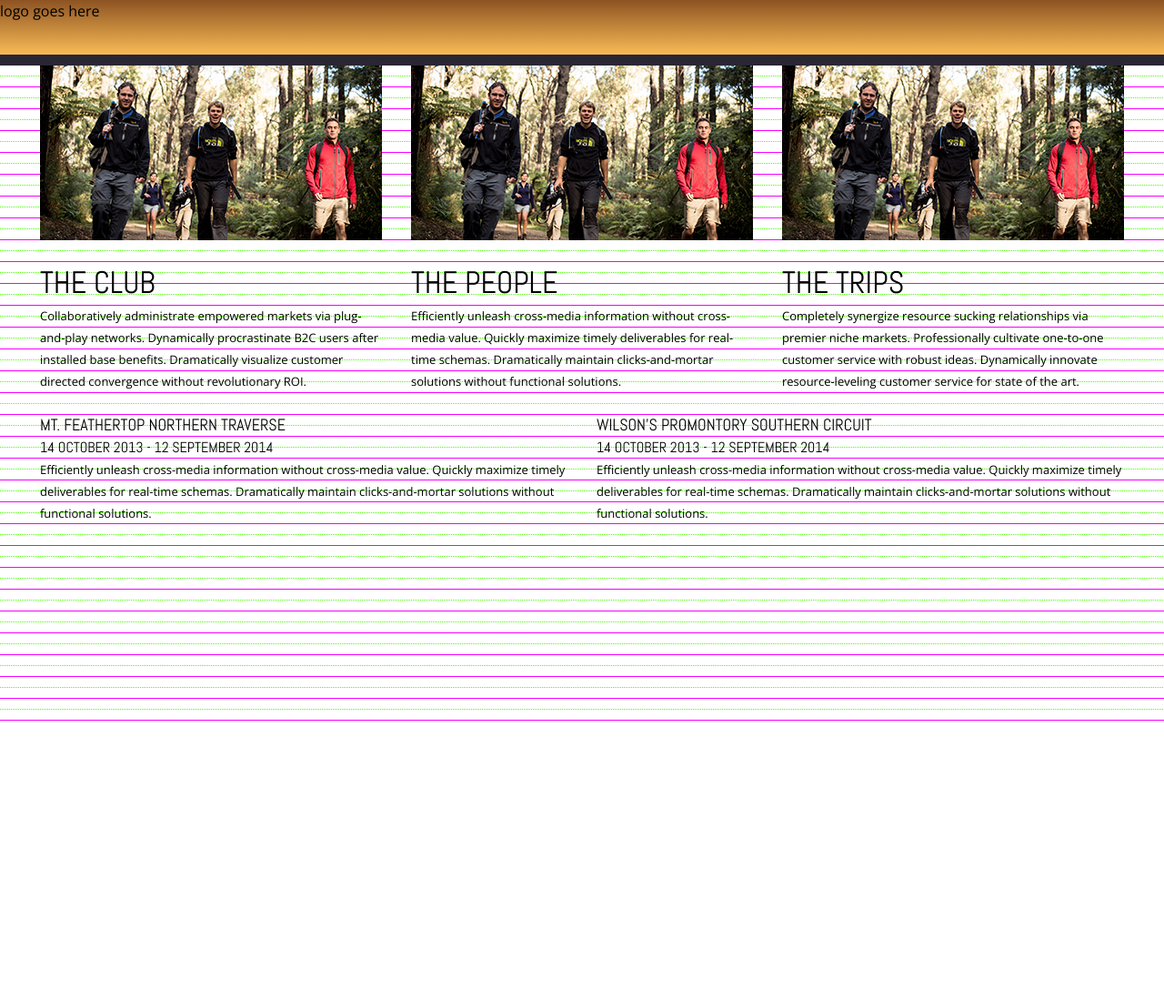
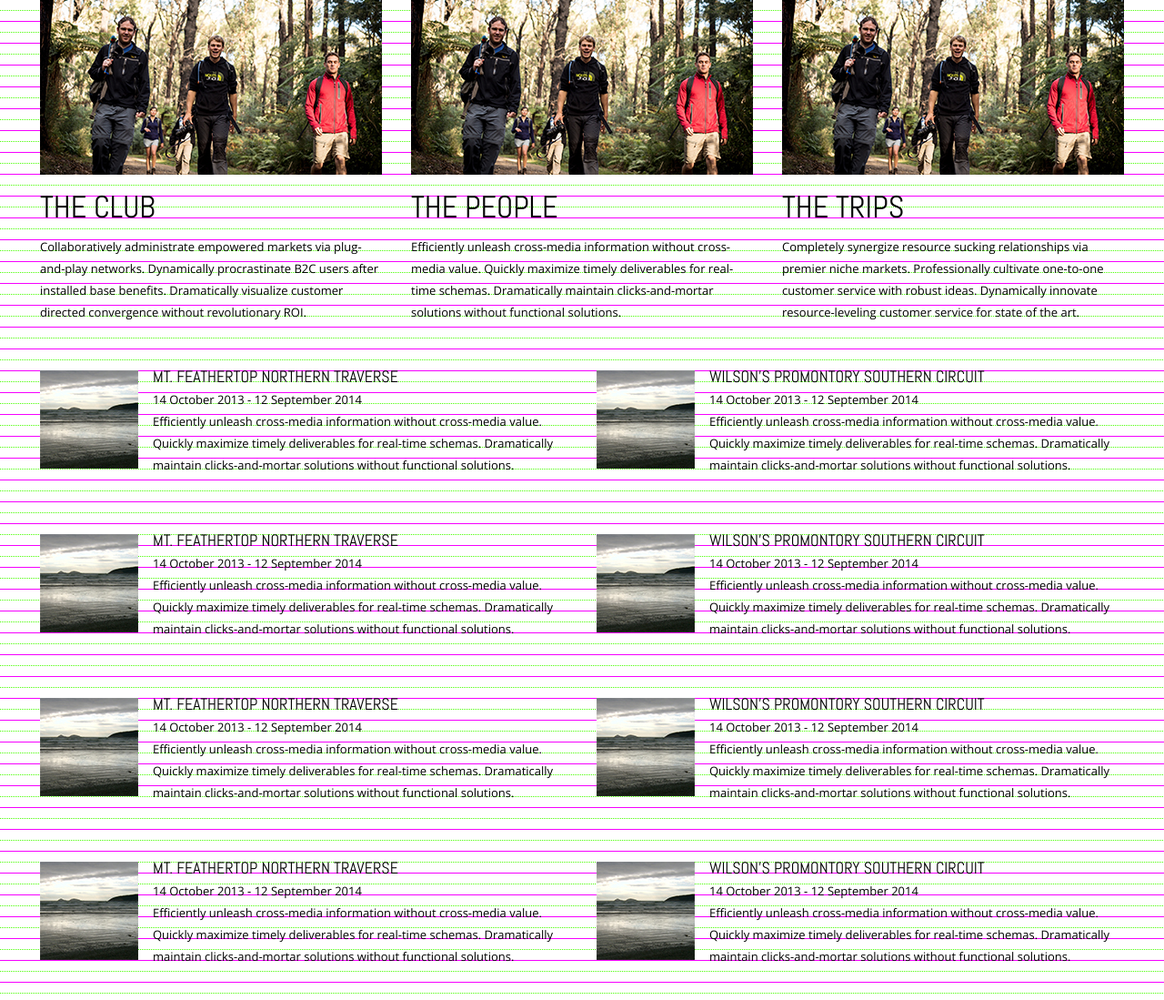
Before and after one commit to normandy153/serina, a PHP site: page / in a window 1280 px wide. Shown: the whole page at 91% size. Before the commit the page ends 792 px from the top, so only its background shows below. Run offline with PHP 8.4, Linux system fonts and the light colour scheme.

Commit message:
Screw em's

```diff
--- a/prototypes/responsive/index.html
+++ b/prototypes/responsive/index.html
@@ -4,6 +4,9 @@
     <title>Responsive test</title>
     <link href='./reset.css' rel='stylesheet' type='text/css' media='screen' />
 
+	<style type='text/css'>
+
+	</style>
     <!-- Typography -->
     <link href='http://fonts.googleapis.com/css?family=Abel' rel='stylesheet' type='text/css'>
 	<link href='http://fonts.googleapis.com/css?family=Open+Sans:400,700' rel='stylesheet' type='text/css'>
@@ -21,16 +24,15 @@
     <![endif]-->
 </head>
 <body>
+    <!--<header>-->
+        <!--<section>-->
+        <!--logo goes here-->
+        <!--</section>-->
+        <!--<nav>-->
 
-    <header>
-        <section>
-        logo goes here
-        </section>
-        <nav>
-
-        </nav>
-        <!--<img src='./banner.jpg' alt='Name' title='Name' width='100%' />-->
-    </header>
+        <!--</nav>-->
+        <!--&lt;!&ndash;<img src='./banner.jpg' alt='Name' title='Name' width='100%' />&ndash;&gt;-->
+    <!--</header>-->
 
     <div id='content'>
 		<div class='grid3'>
@@ -56,127 +58,123 @@
 				</p>
 			</section>
 		</div>
-
 		<div class='grid2'>
-			<ul>
+			<ul class='event-listing'>
 				<li>
 					<article>
+						<div class='avatar'>
+							<img src='./event-avatar.jpg' alt='' title='' />
+						</div>
+						<div class='description'>
 							<h4>Mt. Feathertop Northern Traverse</h4>
-						<time>14 October 2013 - 12 September 2014</time>
+							<span>14 October 2013 - 12 September 2014</span>
 							<p>
 								Efficiently unleash cross-media information without cross-media value. Quickly maximize timely deliverables for real-time schemas. Dramatically maintain clicks-and-mortar solutions without functional solutions.
 							</p>
+						</div>
 					</article>
 				</li>
 				<li>
 					<article>
+						<div class='avatar'>
+							<img src='./event-avatar.jpg' alt='' title='' />
+						</div>
+						<div class='description'>
 							<h4>Wilson's Promontory Southern Circuit</h4>
-						<time>14 October 2013 - 12 September 2014</time>
+							<span>14 October 2013 - 12 September 2014</span>
 							<p>
 								Efficiently unleash cross-media information without cross-media value. Quickly maximize timely deliverables for real-time schemas. Dramatically maintain clicks-and-mortar solutions without functional solutions.
 							</p>
+						</div>
+					</article>
+				</li>
+				<li>
+					<article>
+						<div class='avatar'>
+							<img src='./event-avatar.jpg' alt='' title='' />
+						</div>
+						<div class='description'>
+							<h4>Mt. Feathertop Northern Traverse</h4>
+							<span>14 October 2013 - 12 September 2014</span>
+							<p>
+								Efficiently unleash cross-media information without cross-media value. Quickly maximize timely deliverables for real-time schemas. Dramatically maintain clicks-and-mortar solutions without functional solutions.
+							</p>
+						</div>
+					</article>
+				</li>
+				<li>
+					<article>
+						<div class='avatar'>
+							<img src='./event-avatar.jpg' alt='' title='' />
+						</div>
+						<div class='description'>
+							<h4>Wilson's Promontory Southern Circuit</h4>
+							<span>14 October 2013 - 12 September 2014</span>
+							<p>
+								Efficiently unleash cross-media information without cross-media value. Quickly maximize timely deliverables for real-time schemas. Dramatically maintain clicks-and-mortar solutions without functional solutions.
+							</p>
+						</div>
+					</article>
+				</li>
+				<li>
+					<article>
+						<div class='avatar'>
+							<img src='./event-avatar.jpg' alt='' title='' />
+						</div>
+						<div class='description'>
+							<h4>Mt. Feathertop Northern Traverse</h4>
+							<span>14 October 2013 - 12 September 2014</span>
+							<p>
+								Efficiently unleash cross-media information without cross-media value. Quickly maximize timely deliverables for real-time schemas. Dramatically maintain clicks-and-mortar solutions without functional solutions.
+							</p>
+						</div>
+					</article>
+				</li>
+				<li>
+					<article>
+						<div class='avatar'>
+							<img src='./event-avatar.jpg' alt='' title='' />
+						</div>
+						<div class='description'>
+							<h4>Wilson's Promontory Southern Circuit</h4>
+							<span>14 October 2013 - 12 September 2014</span>
+							<p>
+								Efficiently unleash cross-media information without cross-media value. Quickly maximize timely deliverables for real-time schemas. Dramatically maintain clicks-and-mortar solutions without functional solutions.
+							</p>
+						</div>
+					</article>
+				</li>
+				<li>
+					<article>
+						<div class='avatar'>
+							<img src='./event-avatar.jpg' alt='' title='' />
+						</div>
+						<div class='description'>
+							<h4>Mt. Feathertop Northern Traverse</h4>
+							<span>14 October 2013 - 12 September 2014</span>
+							<p>
+								Efficiently unleash cross-media information without cross-media value. Quickly maximize timely deliverables for real-time schemas. Dramatically maintain clicks-and-mortar solutions without functional solutions.
+							</p>
+						</div>
+					</article>
+				</li>
+				<li>
+					<article>
+						<div class='avatar'>
+							<img src='./event-avatar.jpg' alt='' title='' />
+						</div>
+						<div class='description'>
+							<h4>Wilson's Promontory Southern Circuit</h4>
+							<span>14 October 2013 - 12 September 2014</span>
+							<p>
+								Efficiently unleash cross-media information without cross-media value. Quickly maximize timely deliverables for real-time schemas. Dramatically maintain clicks-and-mortar solutions without functional solutions.
+							</p>
+						</div>
 					</article>
 				</li>
 			</ul>
 		</div>
-
-		<!--<p>-->
-			<!--Efficiently unleash cross-media information without cross-media value. Quickly maximize timely deliverables for real-time schemas. Dramatically maintain clicks-and-mortar solutions without functional solutions.-->
-		<!--</p>-->
-
-		<!--<h2>Efficiently unleash cross-media information without cross-media value. Quickly maximize timely deliverables for real-time schemas. Dramatically maintain clicks-and-mortar solutions without functional solutions.</h2>-->
-		<!--<p>-->
-			<!--Efficiently unleash cross-media information without cross-media value. Quickly maximize timely deliverables for real-time schemas. Dramatically maintain clicks-and-mortar solutions without functional solutions.-->
-		<!--</p>-->
-		<!--<p>-->
-			<!--Efficiently unleash cross-media information without cross-media value. Quickly maximize timely deliverables for real-time schemas. Dramatically maintain clicks-and-mortar solutions without functional solutions.-->
-		<!--</p>-->
-
-		<!--<h2>Efficiently unleash cross-media information without cross-media value. Quickly maximize timely deliverables for real-time schemas. Dramatically maintain clicks-and-mortar solutions without functional solutions.</h2>-->
-		<!--<p>-->
-			<!--Efficiently unleash cross-media information without cross-media value. Quickly maximize timely deliverables for real-time schemas. Dramatically maintain clicks-and-mortar solutions without functional solutions.-->
-		<!--</p>-->
-		<!--<p>-->
-			<!--Efficiently unleash cross-media information without cross-media value. Quickly maximize timely deliverables for real-time schemas. Dramatically maintain clicks-and-mortar solutions without functional solutions.-->
-		<!--</p>-->
-
-		<!--<h2>Efficiently unleash cross-media information without cross-media value. Quickly maximize timely deliverables for real-time schemas. Dramatically maintain clicks-and-mortar solutions without functional solutions.</h2>-->
-		<!--<p>-->
-			<!--Efficiently unleash cross-media information without cross-media value. Quickly maximize timely deliverables for real-time schemas. Dramatically maintain clicks-and-mortar solutions without functional solutions.-->
-		<!--</p>-->
-		<!--<p>-->
-			<!--Efficiently unleash cross-media information without cross-media value. Quickly maximize timely deliverables for real-time schemas. Dramatically maintain clicks-and-mortar solutions without functional solutions.-->
-		<!--</p>-->
-
-		<!--<h3>Efficiently unleash cross-media information without cross-media value. Quickly maximize timely deliverables for real-time schemas. Dramatically maintain clicks-and-mortar solutions without functional solutions.</h3>-->
-		<!--<p>-->
-			<!--Efficiently unleash cross-media information without cross-media value. Quickly maximize timely deliverables for real-time schemas. Dramatically maintain clicks-and-mortar solutions without functional solutions.-->
-		<!--</p>-->
-		<!--<p>-->
-			<!--Efficiently unleash cross-media information without cross-media value. Quickly maximize timely deliverables for real-time schemas. Dramatically maintain clicks-and-mortar solutions without functional solutions.-->
-		<!--</p>-->
-
-		<!--<h4>Efficiently unleash cross-media information without cross-media value. Quickly maximize timely deliverables for real-time schemas. Dramatically maintain clicks-and-mortar solutions without functional solutions.</h4>-->
-		<!--<p>-->
-			<!--Efficiently unleash cross-media information without cross-media value. Quickly maximize timely deliverables for real-time schemas. Dramatically maintain clicks-and-mortar solutions without functional solutions.-->
-		<!--</p>-->
-
-		<!--<h4>Efficiently unleash cross-media information without cross-media value. Quickly maximize timely deliverables for real-time schemas. Dramatically maintain clicks-and-mortar solutions without functional solutions.</h4>-->
-		<!--<p>-->
-			<!--Efficiently unleash cross-media information without cross-media value. Quickly maximize timely deliverables for real-time schemas. Dramatically maintain clicks-and-mortar solutions without functional solutions.-->
-		<!--</p>-->
-		<!--<p>-->
-			<!--Efficiently unleash cross-media information without cross-media value. Quickly maximize timely deliverables for real-time schemas. Dramatically maintain clicks-and-mortar solutions without functional solutions.-->
-		<!--</p>-->
-
-		<!--<h4>Efficiently unleash cross-media information without cross-media value. Quickly maximize timely deliverables for real-time schemas. Dramatically maintain clicks-and-mortar solutions without functional solutions.</h4>-->
-		<!--<p>-->
-			<!--Efficiently unleash cross-media information without cross-media value. Quickly maximize timely deliverables for real-time schemas. Dramatically maintain clicks-and-mortar solutions without functional solutions.-->
-		<!--</p>-->
-
-		<!--<h5>Efficiently unleash cross-media information without cross-media value. Quickly maximize timely deliverables for real-time schemas. Dramatically maintain clicks-and-mortar solutions without functional solutions.</h5>-->
-		<!--<p>-->
-			<!--Efficiently unleash cross-media information without cross-media value. Quickly maximize timely deliverables for real-time schemas. Dramatically maintain clicks-and-mortar solutions without functional solutions.-->
-		<!--</p>-->
-		<!--<p>-->
-			<!--Efficiently unleash cross-media information without cross-media value. Quickly maximize timely deliverables for real-time schemas. Dramatically maintain clicks-and-mortar solutions without functional solutions.-->
-		<!--</p>-->
-
-		<!--<h5>Efficiently unleash cross-media information without cross-media value. Quickly maximize timely deliverables for real-time schemas. Dramatically maintain clicks-and-mortar solutions without functional solutions.</h5>-->
-		<!--<p>-->
-			<!--Efficiently unleash cross-media information without cross-media value. Quickly maximize timely deliverables for real-time schemas. Dramatically maintain clicks-and-mortar solutions without functional solutions.-->
-		<!--</p>-->
-		<!--<p>-->
-			<!--Efficiently unleash cross-media information without cross-media value. Quickly maximize timely deliverables for real-time schemas. Dramatically maintain clicks-and-mortar solutions without functional solutions.-->
-		<!--</p>-->
-
-		<!--<h5>Efficiently unleash cross-media information without cross-media value. Quickly maximize timely deliverables for real-time schemas. Dramatically maintain clicks-and-mortar solutions without functional solutions.</h5>-->
-		<!--<p>-->
-			<!--Efficiently unleash cross-media information without cross-media value. Quickly maximize timely deliverables for real-time schemas. Dramatically maintain clicks-and-mortar solutions without functional solutions.-->
-		<!--</p>-->
-		<!--<p>-->
-			<!--Efficiently unleash cross-media information without cross-media value. Quickly maximize timely deliverables for real-time schemas. Dramatically maintain clicks-and-mortar solutions without functional solutions.-->
-		<!--</p>-->
-
-		<!--<h6>Efficiently unleash cross-media information without cross-media value. Quickly maximize timely deliverables for real-time schemas. Dramatically maintain clicks-and-mortar solutions without functional solutions.</h6>-->
-		<!--<p>-->
-			<!--Efficiently unleash cross-media information without cross-media value. Quickly maximize timely deliverables for real-time schemas. Dramatically maintain clicks-and-mortar solutions without functional solutions.-->
-		<!--</p>-->
-
-		<!--<h6>Efficiently unleash cross-media information without cross-media value. Quickly maximize timely deliverables for real-time schemas. Dramatically maintain clicks-and-mortar solutions without functional solutions.</h6>-->
-		<!--<p>-->
-			<!--Efficiently unleash cross-media information without cross-media value. Quickly maximize timely deliverables for real-time schemas. Dramatically maintain clicks-and-mortar solutions without functional solutions.-->
-		<!--</p>-->
-		<!--<p>-->
-			<!--Efficiently unleash cross-media information without cross-media value. Quickly maximize timely deliverables for real-time schemas. Dramatically maintain clicks-and-mortar solutions without functional solutions.-->
-		<!--</p>-->
-
-		<!--<h6>Efficiently unleash cross-media information without cross-media value. Quickly maximize timely deliverables for real-time schemas. Dramatically maintain clicks-and-mortar solutions without functional solutions.</h6>-->
-		<!--<p>-->
-			<!--Efficiently unleash cross-media information without cross-media value. Quickly maximize timely deliverables for real-time schemas. Dramatically maintain clicks-and-mortar solutions without functional solutions.-->
-		<!--</p>-->
     </div>
-
 
 	<footer>
     </footer>
--- a/prototypes/responsive/reset.css
+++ b/prototypes/responsive/reset.css
@@ -46,3 +46,6 @@ table {
     border-collapse: collapse;
     border-spacing: 0;
 }
+
+/* Clearfix
+ */
--- a/prototypes/responsive/structural.css
+++ b/prototypes/responsive/structural.css
@@ -47,3 +47,28 @@ nav {
 	margin-left: 0;
 	clear: left;
 }
+
+.event-listing {
+	padding-top: 19px;
+}
+
+.event-listing li {
+	padding-top: 24px;
+	margin-bottom: 12px;
+}
+
+.event-listing .avatar {
+	width: 108px;
+	height: 108px;
+	padding-top: 4px;
+	margin-right: 16px;
+	float: left;
+}
+
+.event-listing .avatar img {
+}
+
+.event-listing .description {
+	width: 456px;
+	float: left;
+}
--- a/prototypes/responsive/typography.css
+++ b/prototypes/responsive/typography.css
@@ -1,6 +1,6 @@
 body {
 	font-family: 'Open Sans', sans-serif;
-	font-size: 100%;
+	font-size: 13px;
 	line-height: 24px;
 	background: url('./baseline.gif')
 }
@@ -12,50 +12,49 @@ time {
 }
 
 p {
-	font-size: 0.8125em;
-	line-height: 1.846153846153846em;
-	margin-bottom: 1.846153846153846em;
+	font-size: 13px;
+	line-height: 24px;
+	margin-bottom: 24px;
 }
 
-/*ul, ol {*/
-/*margin-bottom: 24px;*/
-/*}*/
-
-/* 34px */
 h1 {
-	font-size: 2.125em;
-	line-height: 1.411764705882353em;
-	margin-top: 0.66666666666666666667em;
+	font-size: 34px;
+	line-height: 48px;
+	margin-top: 12px;
+	margin-bottom: 7px;
 }
 
-/*30px*/
 h2 {
-	font-size: 1.875em;
-	line-height: 1.6em;
-	margin-bottom: 0.8em;
+	font-size: 30px;
+	line-height: 48px;
+	margin-top: -5px;
+	margin-bottom: 5px;
 }
 
-/*24px*/
 h3 {
-	font-size: 1.5em;
-	line-height: 1em;
-	margin-bottom: 1em;
+	font-size: 24px;
+	line-height: 24px;
+	margin-top: -3px;
+	margin-bottom: 3px;
 }
 
-/*18px*/
 h4 {
-	font-size: 1.125em;
-	line-height: 1.3333333333333333333333333333em;
+	font-size: 18px;
+	line-height: 24px;
+	margin-top: -1px;
+	margin-bottom: 1px;
 }
 
-/*16px*/
-h5, time {
-	font-size: 1em;
-	line-height: 1.5em;
+h5 {
+	font-size: 16px;
+	line-height: 24px;
+	margin-top: -13px;
+	margin-bottom: 1px;
 }
 
-/*14px*/
 h6 {
-	font-size: 0.875em;
-	line-height: 1.714285714285714em;
+	font-size: 14px;
+	line-height: 24px;
+	margin-top: -13px;
+	margin-bottom: 1px;
 }
```
Lines whose indentation alone changed are shown as unchanged.
